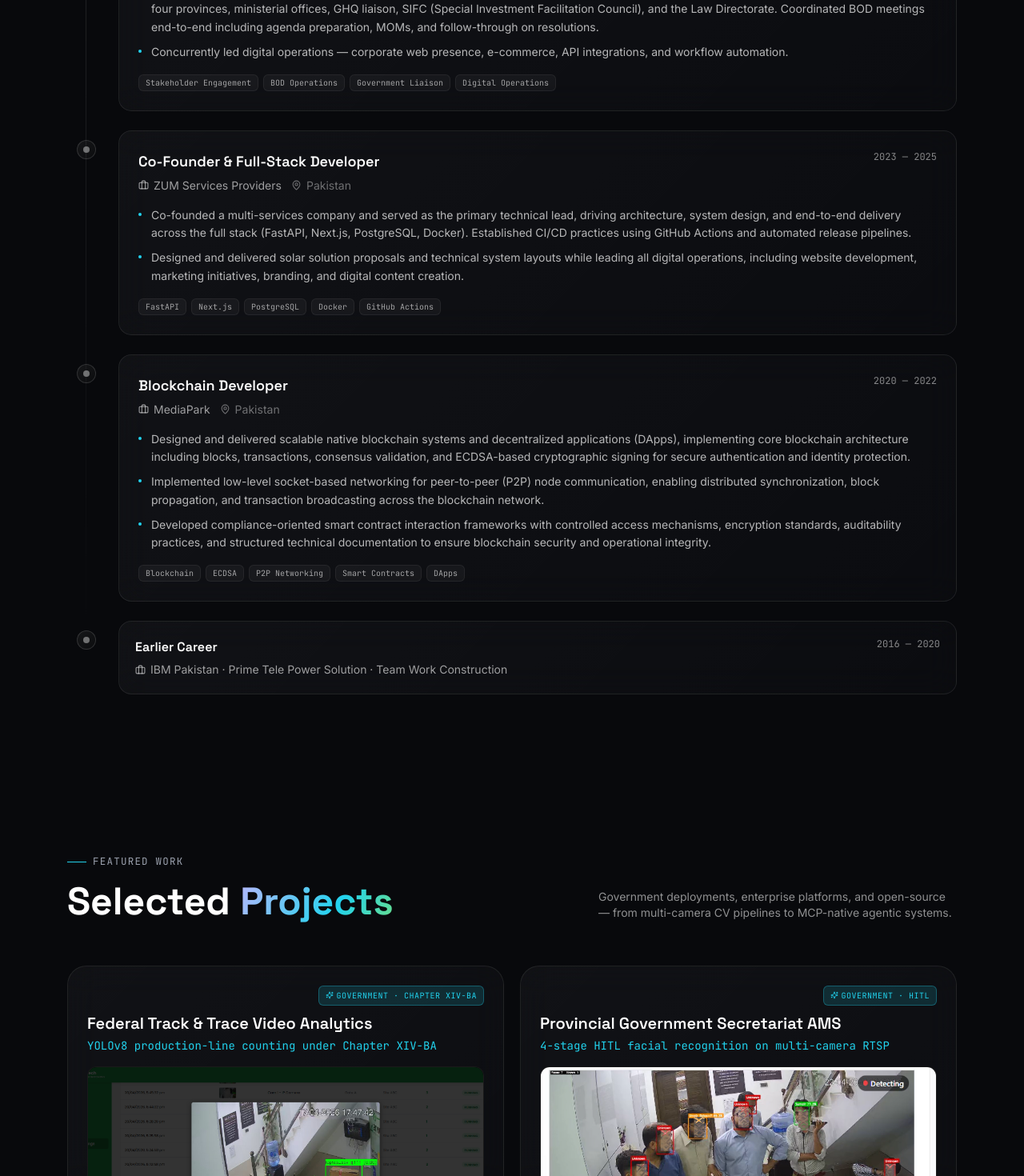
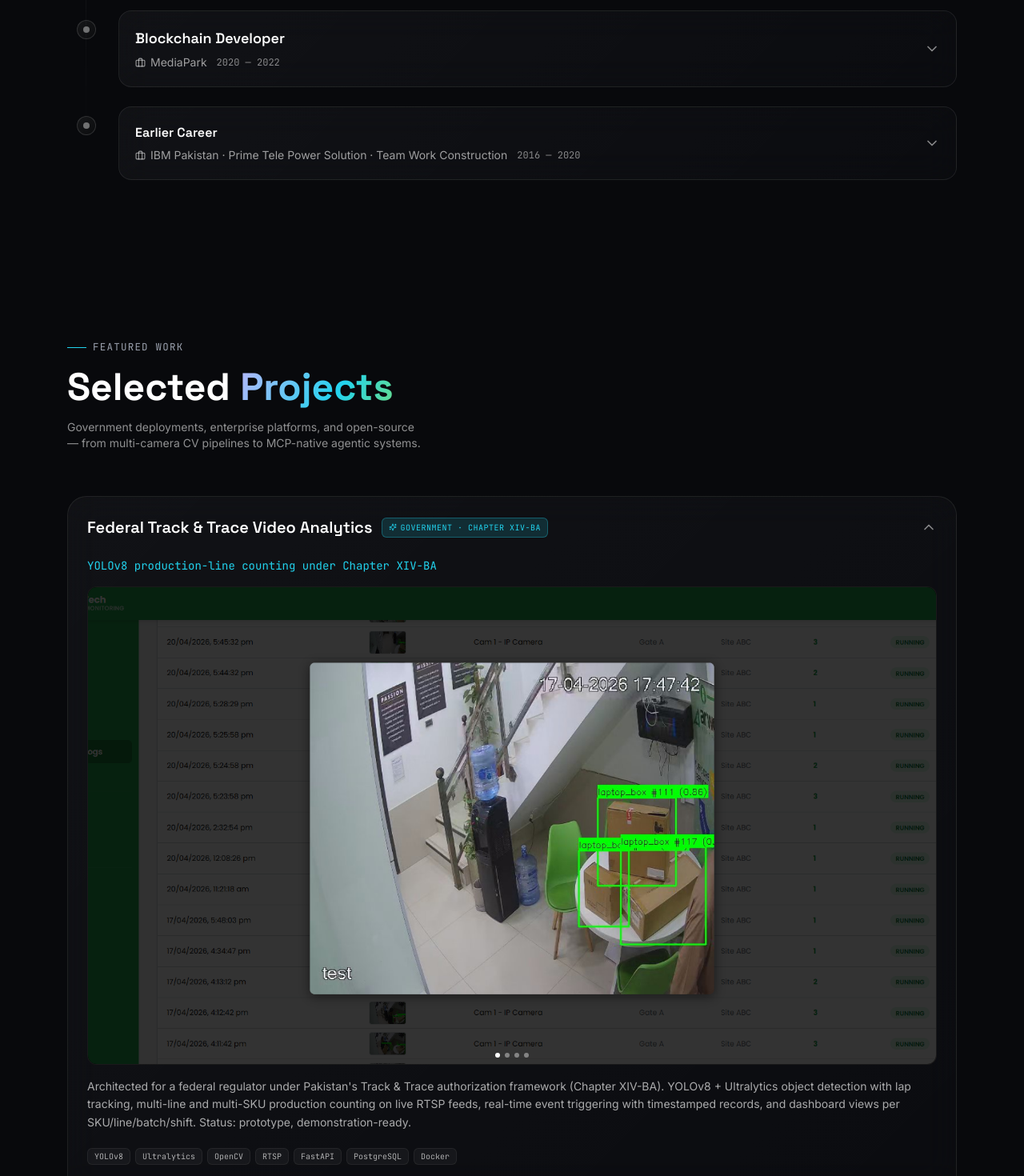
Before and after one commit to Maria-cpp/portfolio, a Next.js app: page / in a window 1280 px wide. Shown: the part 5060-6530 px from the top of the page at 80% size. Built offline with nearby package versions, Linux system fonts and the light colour scheme.

Commit message:
updated projects and experience page

```diff
--- a/components/Experience.tsx
+++ b/components/Experience.tsx
@@ -1,10 +1,17 @@
 'use client';
 
-import { motion } from 'framer-motion';
-import { Briefcase, MapPin } from 'lucide-react';
+import { useState } from 'react';
+import { motion, AnimatePresence } from 'framer-motion';
+import { Briefcase, MapPin, ChevronDown } from 'lucide-react';
 import { experience } from '@/lib/data';
 
 export default function Experience() {
+  const [expandedIndex, setExpandedIndex] = useState<number | null>(0);
+
+  const toggleExperience = (index: number) => {
+    setExpandedIndex(expandedIndex === index ? null : index);
+  };
+
   return (
     <section id="experience" className="relative py-24">
       <div className="mx-auto max-w-6xl px-5">
@@ -29,6 +36,7 @@ export default function Experience() {
           <div className="space-y-6">
             {experience.map((job, i) => {
               const isMinimal = (job as { minimal?: boolean }).minimal === true;
+              const isExpanded = expandedIndex === i;
               return (
                 <motion.div
                   key={`${job.company}-${i}`}
@@ -47,9 +55,13 @@ export default function Experience() {
                     />
                   </div>
 
-                  <div className={`glass rounded-2xl card-hover ${isMinimal ? 'p-4 md:p-5' : 'p-5 md:p-6'}`}>
-                    <div className="flex flex-wrap items-start justify-between gap-3">
-                      <div>
+                  <div className={`glass rounded-2xl overflow-hidden ${isMinimal ? '' : ''}`}>
+                    {/* Header — always visible, clickable */}
+                    <button
+                      onClick={() => toggleExperience(i)}
+                      className="w-full flex items-center justify-between p-4 md:p-5 text-left cursor-pointer"
+                    >
+                      <div className="min-w-0">
                         <div className="flex items-center gap-2 flex-wrap">
                           <h3 className={`font-display font-semibold ${isMinimal ? 'text-base' : 'text-lg'}`}>
                             {job.role}
@@ -64,20 +76,36 @@ export default function Experience() {
                           <span className="flex items-center gap-1.5">
                             <Briefcase size={13} /> {job.company}
                           </span>
+                          <span className="text-xs font-mono text-white/50">
+                            {job.period}
+                          </span>
+                        </div>
+                      </div>
+                      <ChevronDown
+                        size={20}
+                        className={`text-white/50 shrink-0 ml-3 transition-transform duration-300 ${isExpanded ? 'rotate-180' : ''}`}
+                      />
+                    </button>
+
+                    {/* Expanded content */}
+                    <AnimatePresence initial={false}>
+                      {isExpanded && (
+                        <motion.div
+                          initial={{ height: 0, opacity: 0 }}
+                          animate={{ height: 'auto', opacity: 1 }}
+                          exit={{ height: 0, opacity: 0 }}
+                          transition={{ duration: 0.3, ease: 'easeInOut' }}
+                          className="overflow-hidden"
+                        >
+                          <div className="px-4 md:px-5 pb-5">
                             {!isMinimal && (
-                            <span className="flex items-center gap-1.5 text-white/40">
+                              <span className="flex items-center gap-1.5 text-sm text-white/40 mb-3">
                                 <MapPin size={13} /> {job.location}
                               </span>
                             )}
-                        </div>
-                      </div>
-                      <div className="text-xs font-mono text-white/50 whitespace-nowrap">
-                        {job.period}
-                      </div>
-                    </div>
 
                             {!isMinimal && job.bullets && job.bullets.length > 0 && (
-                      <ul className="mt-4 space-y-2">
+                              <ul className="space-y-2">
                                 {job.bullets.map((b, idx) => (
                                   <li
                                     key={idx}
@@ -90,7 +118,21 @@ export default function Experience() {
                               </ul>
                             )}
 
-                    {!isMinimal && job.stack && job.stack.length > 0 && (
+                            {isMinimal && job.bullets && job.bullets.length > 0 && (
+                              <ul className="space-y-2">
+                                {job.bullets.map((b, idx) => (
+                                  <li
+                                    key={idx}
+                                    className="text-sm text-white/70 leading-relaxed pl-4 relative"
+                                  >
+                                    <span className="absolute left-0 top-2 w-1 h-1 rounded-full bg-accent-cyan" />
+                                    {b}
+                                  </li>
+                                ))}
+                              </ul>
+                            )}
+
+                            {job.stack && job.stack.length > 0 && (
                               <div className="mt-4 flex flex-wrap gap-1.5">
                                 {job.stack.map((s) => (
                                   <span
@@ -104,6 +146,10 @@ export default function Experience() {
                             )}
                           </div>
                         </motion.div>
+                      )}
+                    </AnimatePresence>
+                  </div>
+                </motion.div>
               );
             })}
           </div>
--- a/components/Projects.tsx
+++ b/components/Projects.tsx
@@ -2,7 +2,7 @@
 
 import { useState } from 'react';
 import { motion, AnimatePresence } from 'framer-motion';
-import { Github, ExternalLink, Sparkles, Play, ChevronLeft, ChevronRight, Images, X } from 'lucide-react';
+import { Github, ExternalLink, Sparkles, Play, ChevronLeft, ChevronRight, Images, X, ChevronDown } from 'lucide-react';
 import Image from 'next/image';
 import { projects } from '@/lib/data';
 
@@ -62,6 +62,12 @@ function ImageCarousel({ images, title }: { images: string[]; title: string }) {
 
 export default function Projects() {
   const [screenshotModal, setScreenshotModal] = useState<{ images: string[]; title: string } | null>(null);
+  const [expandedIndex, setExpandedIndex] = useState<number | null>(0);
+  const [showFteChatbot, setShowFteChatbot] = useState(false);
+
+  const toggleProject = (index: number) => {
+    setExpandedIndex(expandedIndex === index ? null : index);
+  };
 
   return (
     <section id="projects" className="relative py-24">
@@ -71,7 +77,7 @@ export default function Projects() {
           whileInView={{ opacity: 1, y: 0 }}
           viewport={{ once: true, margin: '-80px' }}
           transition={{ duration: 0.5 }}
-          className="flex flex-col md:flex-row md:items-end md:justify-between gap-4"
+          className="flex flex-col gap-4"
         >
           <div>
             <div className="eyebrow">Featured work</div>
@@ -86,16 +92,20 @@ export default function Projects() {
           </p>
         </motion.div>
 
-        <div className="mt-14 grid md:grid-cols-2 gap-5">
+        <div className="mt-14 flex flex-col gap-3">
           {projects.map((p, i) => {
             const proj = p as typeof p & {
               sector?: string;
               videoUrl?: string | null;
               videoUrl2?: string | null;
               images?: string[];
+              extraTag?: string;
             };
             const hasVideo = !!proj.videoUrl;
             const hasImages = proj.images && proj.images.length > 0;
+            const isExpanded = expandedIndex === i;
+            const isFTE = proj.title === 'FTE Sales Lead Engine';
+            const isGTPL = proj.title === 'Green Pak Tourism';
 
             return (
               <motion.div
@@ -103,35 +113,78 @@ export default function Projects() {
                 initial={{ opacity: 0, y: 30 }}
                 whileInView={{ opacity: 1, y: 0 }}
                 viewport={{ once: true, margin: '-40px' }}
-                transition={{ duration: 0.5, delay: i * 0.05 }}
-                className="group relative glass rounded-3xl p-6 card-hover overflow-hidden"
+                transition={{ duration: 0.5, delay: i * 0.03 }}
+                className="group relative glass rounded-3xl overflow-hidden"
               >
+                {/* Collapsed header — always visible */}
+                <button
+                  onClick={() => toggleProject(i)}
+                  className="w-full flex items-center justify-between p-5 md:p-6 text-left cursor-pointer"
+                >
+                  <div className="flex items-center gap-3 flex-wrap min-w-0">
+                    <h3 className="font-display text-lg md:text-xl font-semibold truncate">
+                      {proj.title}
+                    </h3>
+                    {proj.highlight && (
+                      <div className={`inline-flex items-center gap-1 text-[10px] font-mono uppercase tracking-wider px-2 py-1 rounded-md border shrink-0 ${highlightColor(proj.sector)}`}>
+                        <Sparkles size={10} /> {proj.highlight}
+                      </div>
+                    )}
+                    {proj.extraTag && (
+                      <div className="inline-flex items-center gap-1 text-[10px] font-mono uppercase tracking-wider px-2 py-1 rounded-md border bg-accent-lime/15 text-accent-lime border-accent-lime/30 shrink-0">
+                        {proj.extraTag}
+                      </div>
+                    )}
+                  </div>
+                  <ChevronDown
+                    size={20}
+                    className={`text-white/50 shrink-0 ml-3 transition-transform duration-300 ${isExpanded ? 'rotate-180' : ''}`}
+                  />
+                </button>
+
+                {/* Expanded content */}
+                <AnimatePresence initial={false}>
+                  {isExpanded && (
+                    <motion.div
+                      initial={{ height: 0, opacity: 0 }}
+                      animate={{ height: 'auto', opacity: 1 }}
+                      exit={{ height: 0, opacity: 0 }}
+                      transition={{ duration: 0.3, ease: 'easeInOut' }}
+                      className="overflow-hidden"
+                    >
+                      <div className="px-5 md:px-6 pb-6">
                         <div className="absolute -top-24 -right-24 w-56 h-56 rounded-full bg-accent/15 blur-3xl opacity-0 group-hover:opacity-100 transition-opacity duration-500" />
 
-                {proj.highlight && (
-                  <div className="flex justify-end mb-2">
-                    <div className={`inline-flex items-center gap-1 text-[10px] font-mono uppercase tracking-wider px-2 py-1 rounded-md border ${highlightColor(proj.sector)}`}>
-                      <Sparkles size={10} /> {proj.highlight}
+                        <p className="text-sm text-accent-cyan font-mono">
+                          {proj.tagline}
+                        </p>
+
+                        {/* GTPL: image + click here to view website */}
+                        {isGTPL && hasImages && (
+                          <div className="mt-4">
+                            <ImageCarousel images={proj.images!} title={proj.title} />
+                            <div className="mt-3 text-center">
+                              <a
+                                href="https://greenpaktourism.com/"
+                                target="_blank"
+                                rel="noreferrer"
+                                className="inline-flex items-center gap-1.5 text-sm text-accent-cyan hover:text-white transition link-underline font-medium"
+                              >
+                                <ExternalLink size={14} /> Click here to view website
+                              </a>
                             </div>
                           </div>
                         )}
 
-                <h3 className="font-display text-xl font-semibold">
-                  {proj.title}
-                </h3>
-                <p className="mt-1 text-sm text-accent-cyan font-mono">
-                  {proj.tagline}
-                </p>
-
-                {/* Image carousel — only when no video */}
-                {hasImages && !hasVideo && (
+                        {/* Image carousel — only when no video and not GTPL (GTPL handled above) */}
+                        {hasImages && !hasVideo && !isGTPL && (
                           <div className="mt-4">
                             <ImageCarousel images={proj.images!} title={proj.title} />
                           </div>
                         )}
 
-                {/* Video embed(s) */}
-                {hasVideo && (
+                        {/* Video embed(s) — FTE special handling */}
+                        {hasVideo && !isFTE && (
                           <div className="mt-4 flex flex-col gap-3">
                             <div className="relative aspect-video rounded-xl overflow-hidden border border-white/10 bg-black">
                               <video
@@ -154,6 +207,54 @@ export default function Projects() {
                                   title={`${proj.title} demo 2`}
                                 />
                               </div>
+                            )}
+                          </div>
+                        )}
+
+                        {/* FTE: show 1 video + button for chatbot style */}
+                        {isFTE && hasVideo && (
+                          <div className="mt-4 flex flex-col gap-3">
+                            {!showFteChatbot ? (
+                              <>
+                                <div className="relative aspect-video rounded-xl overflow-hidden border border-white/10 bg-black">
+                                  <video
+                                    src={proj.videoUrl!}
+                                    className="absolute inset-0 w-full h-full object-cover"
+                                    controls
+                                    preload="metadata"
+                                    playsInline
+                                    title={`${proj.title} demo`}
+                                  />
+                                </div>
+                                {proj.videoUrl2 && (
+                                  <button
+                                    onClick={() => setShowFteChatbot(true)}
+                                    className="self-start inline-flex items-center gap-2 text-sm font-medium px-4 py-2 rounded-lg bg-accent-cyan/15 text-accent-cyan border border-accent-cyan/30 hover:bg-accent-cyan/25 transition cursor-pointer"
+                                  >
+                                    <Play size={14} /> FTE Chatbot Style (18s)
+                                  </button>
+                                )}
+                              </>
+                            ) : (
+                              <>
+                                <div className="relative aspect-video rounded-xl overflow-hidden border border-white/10 bg-black">
+                                  <video
+                                    src={proj.videoUrl2!}
+                                    className="absolute inset-0 w-full h-full object-cover"
+                                    controls
+                                    autoPlay
+                                    preload="metadata"
+                                    playsInline
+                                    title={`${proj.title} chatbot style`}
+                                  />
+                                </div>
+                                <button
+                                  onClick={() => setShowFteChatbot(false)}
+                                  className="self-start inline-flex items-center gap-2 text-sm font-medium px-4 py-2 rounded-lg bg-accent-cyan/15 text-accent-cyan border border-accent-cyan/30 hover:bg-accent-cyan/25 transition cursor-pointer"
+                                >
+                                  <Play size={14} /> Back to Main Demo
+                                </button>
+                              </>
                             )}
                           </div>
                         )}
@@ -184,7 +285,7 @@ export default function Projects() {
                               <Github size={14} /> Source
                             </a>
                           )}
-                  {proj.demo && (
+                          {proj.demo && !isGTPL && (
                             <a
                               href={proj.demo}
                               target="_blank"
@@ -203,7 +304,7 @@ export default function Projects() {
                               <Images size={14} /> Screenshots
                             </button>
                           )}
-                  {hasVideo && !proj.repo && !proj.demo && !hasImages && (
+                          {hasVideo && !proj.repo && !proj.demo && !hasImages && !isFTE && (
                             <span className="inline-flex items-center gap-1.5 text-sm text-white/60">
                               <Play size={14} /> Watch demo above
                             </span>
@@ -214,6 +315,10 @@ export default function Projects() {
                             </span>
                           )}
                         </div>
+                      </div>
+                    </motion.div>
+                  )}
+                </AnimatePresence>
               </motion.div>
             );
           })}
--- a/lib/data.ts
+++ b/lib/data.ts
@@ -269,6 +269,7 @@ export const experience = [
 // ---------------------------------------------------------------------
 
 export const projects = [
+  // 1
   {
     title: 'Federal Track & Trace Video Analytics',
     tagline: 'YOLOv8 production-line counting under Chapter XIV-BA',
@@ -287,6 +288,7 @@ export const projects = [
     highlight: 'Government · Chapter XIV-BA',
     sector: 'Government'
   },
+  // 2
   {
     title: 'Provincial Government Secretariat AMS',
     tagline: '4-stage HITL facial recognition on multi-camera RTSP',
@@ -305,6 +307,7 @@ export const projects = [
     highlight: 'Government · HITL',
     sector: 'Government'
   },
+  // 3
   {
     title: 'Customer Experience Portal (CXP)',
     tagline: 'Contract lifecycle automation with Gemini-assisted workflows',
@@ -317,6 +320,7 @@ export const projects = [
     featured: true,
     highlight: 'Enterprise · SaaS'
   },
+  // 4
   {
     title: 'Agentic Observability Platform',
     tagline: 'MCP-native AI alert analyzer on Grafana + Prometheus',
@@ -337,6 +341,66 @@ export const projects = [
     featured: true,
     highlight: 'MCP Server'
   },
+  // 5
+  {
+    title: 'Multi-Channel Notification Microservice',
+    tagline: 'Grok LLM + Redis/Celery message orchestrator',
+    description:
+      'Agentic notification service routing across email, SMS, Slack, WhatsApp. Grok LLM produces context-aware messages with predefined template fallback for guaranteed delivery; Redis + Celery handle async queue, retry, and decoupled processing.',
+    tags: ['Grok LLM', 'Redis', 'Celery', 'FastAPI'],
+    repo: null,
+    demo: null,
+    highlight: 'Microservice'
+  },
+  // 6
+  {
+    title: 'Document AI / Bulk Data Import',
+    tagline: 'OCR + async ingestion with audit logging',
+    description:
+      'Async FastAPI service combining PaddleOCR + pdfplumber + python-docx for document AI ingestion, MIME validation, and audit-grade structured logging. Scalable bulk-data import pipeline with validation rules and optimized database patterns for high-volume workloads.',
+    tags: ['FastAPI', 'PaddleOCR', 'pdfplumber', 'PostgreSQL', 'Python', 'Docker'],
+    repo: 'https://github.com/Maria-cpp/Bulk-data-import',
+    demo: null
+  },
+  // 7
+  {
+    title: 'FTE Sales Lead Engine',
+    tagline: 'Browser automation × AI scoring × HITL review',
+    description:
+      'Playwright-based lead discovery, file-watcher trigger pipelines, AI-driven lead scoring and qualification, and a Human-in-the-Loop review layer — reducing manual outreach effort by ~80%.',
+    tags: ['Playwright', 'Python', 'LLM', 'HITL'],
+    repo: null,
+    demo: null,
+    videoUrl: '/videos/FTE video.mp4',
+    videoUrl2: '/videos/chat base FTE creation.mp4',
+    highlight: 'Automation'
+  },
+  // 8
+  {
+    title: 'Gesture AI Website',
+    tagline: 'Touchless interaction via webcam hand-gestures',
+    description:
+      'Computer vision web app integrating real-time hand-gesture detection with a Next.js frontend. Demonstrates browser-based ML inference for touchless UI experiments.',
+    tags: ['Computer Vision', 'Next.js', 'MediaPipe'],
+    extraTag: 'Participated in AI Speedcoding competition by AI COE',
+    repo: 'https://github.com/Maria-cpp/gesture_ai_website',
+    demo: null,
+    videoUrl: '/videos/Gesture based website.mp4'
+  },
+  // 9
+  {
+    title: 'Green Pak Tourism',
+    tagline: 'Corporate web presence for national tourism body',
+    description:
+      'Designed and delivered the corporate website for Green Tourism Pvt. Ltd. — a national tourism company working with federal and provincial government stakeholders. Built during tenure as Executive Coordinator for Digital Operations.',
+    tags: ['WordPress', 'E-commerce', 'API Integrations', 'Digital Operations'],
+    repo: null,
+    demo: 'https://greenpaktourism.com/',
+    images: ['/images/gtpl_website.png'],
+    featured: true,
+    highlight: 'GTPL · Live'
+  },
+  // 10
   {
     title: 'SitesBuildOps',
     tagline: 'Construction-finance ledger with AI fraud detection',
@@ -349,6 +413,7 @@ export const projects = [
     highlight: 'ZumfluxAI · Client',
     sector: 'ZumfluxAI'
   },
+  // 11
   {
     title: 'Nauman Afzal — Author Portfolio',
     tagline: 'Bibliophile · Author of Mudslinging & Budhoo',
@@ -362,6 +427,7 @@ export const projects = [
     highlight: 'ZumfluxAI · Client',
     sector: 'ZumfluxAI'
   },
+  // 12
   {
     title: 'AI Books',
     tagline: 'Docusaurus-powered AI knowledge base',
@@ -379,6 +445,7 @@ export const projects = [
     highlight: 'ZumfluxAI · Open Source',
     sector: 'ZumfluxAI'
   },
+  // 13
   {
     title: 'ZeenuShop',
     tagline: 'E-commerce platform for fashion & lifestyle',
@@ -391,58 +458,6 @@ export const projects = [
     featured: true,
     highlight: 'ZumfluxAI · Client',
     sector: 'ZumfluxAI'
-  },
-  {
-    title: 'FTE Sales Lead Engine',
-    tagline: 'Browser automation × AI scoring × HITL review',
-    description:
-      'Playwright-based lead discovery, file-watcher trigger pipelines, AI-driven lead scoring and qualification, and a Human-in-the-Loop review layer — reducing manual outreach effort by ~80%.',
-    tags: ['Playwright', 'Python', 'LLM', 'HITL'],
-    repo: null,
-    demo: null,
-    videoUrl: '/videos/FTE video.mp4',
-    videoUrl2: '/videos/chat base FTE creation.mp4',
-    highlight: 'Automation'
-  },
-  {
-    title: 'Multi-Channel Notification Microservice',
-    tagline: 'Grok LLM + Redis/Celery message orchestrator',
-    description:
-      'Agentic notification service routing across email, SMS, Slack, WhatsApp. Grok LLM produces context-aware messages with predefined template fallback for guaranteed delivery; Redis + Celery handle async queue, retry, and decoupled processing.',
-    tags: ['Grok LLM', 'Redis', 'Celery', 'FastAPI'],
-    repo: null,
-    demo: null,
-    highlight: 'Microservice'
-  },
-  {
-    title: 'Gesture AI Website',
-    tagline: 'Touchless interaction via webcam hand-gestures',
-    description:
-      'Computer vision web app integrating real-time hand-gesture detection with a Next.js frontend. Demonstrates browser-based ML inference for touchless UI experiments.',
-    tags: ['Computer Vision', 'Next.js', 'MediaPipe'],
-    repo: 'https://github.com/Maria-cpp/gesture_ai_website',
-    demo: null,
-    videoUrl: '/videos/Gesture based website.mp4'
-  },
-  {
-    title: 'Green Pak Tourism',
-    tagline: 'Corporate web presence for national tourism body',
-    description:
-      'Designed and delivered the corporate website for Green Tourism Pvt. Ltd. — a national tourism company working with federal and provincial government stakeholders. Built during tenure as Executive Coordinator for Digital Operations.',
-    tags: ['WordPress', 'E-commerce', 'API Integrations', 'Digital Operations'],
-    repo: null,
-    demo: 'https://greenpaktourism.com/',
-    featured: true,
-    highlight: 'GTPL · Live'
-  },
-  {
-    title: 'Document AI / Bulk Data Import',
-    tagline: 'OCR + async ingestion with audit logging',
-    description:
-      'Async FastAPI service combining PaddleOCR + pdfplumber + python-docx for document AI ingestion, MIME validation, and audit-grade structured logging. Scalable bulk-data import pipeline with validation rules and optimized database patterns for high-volume workloads.',
-    tags: ['FastAPI', 'PaddleOCR', 'pdfplumber', 'PostgreSQL', 'Python', 'Docker'],
-    repo: 'https://github.com/Maria-cpp/Bulk-data-import',
-    demo: null
   }
 ];
 
```
Also changed, not shown: .claude/settings.local.json, 1 other file (tests, documents, lock files or other folders). Lines whose indentation alone changed are shown as unchanged.
